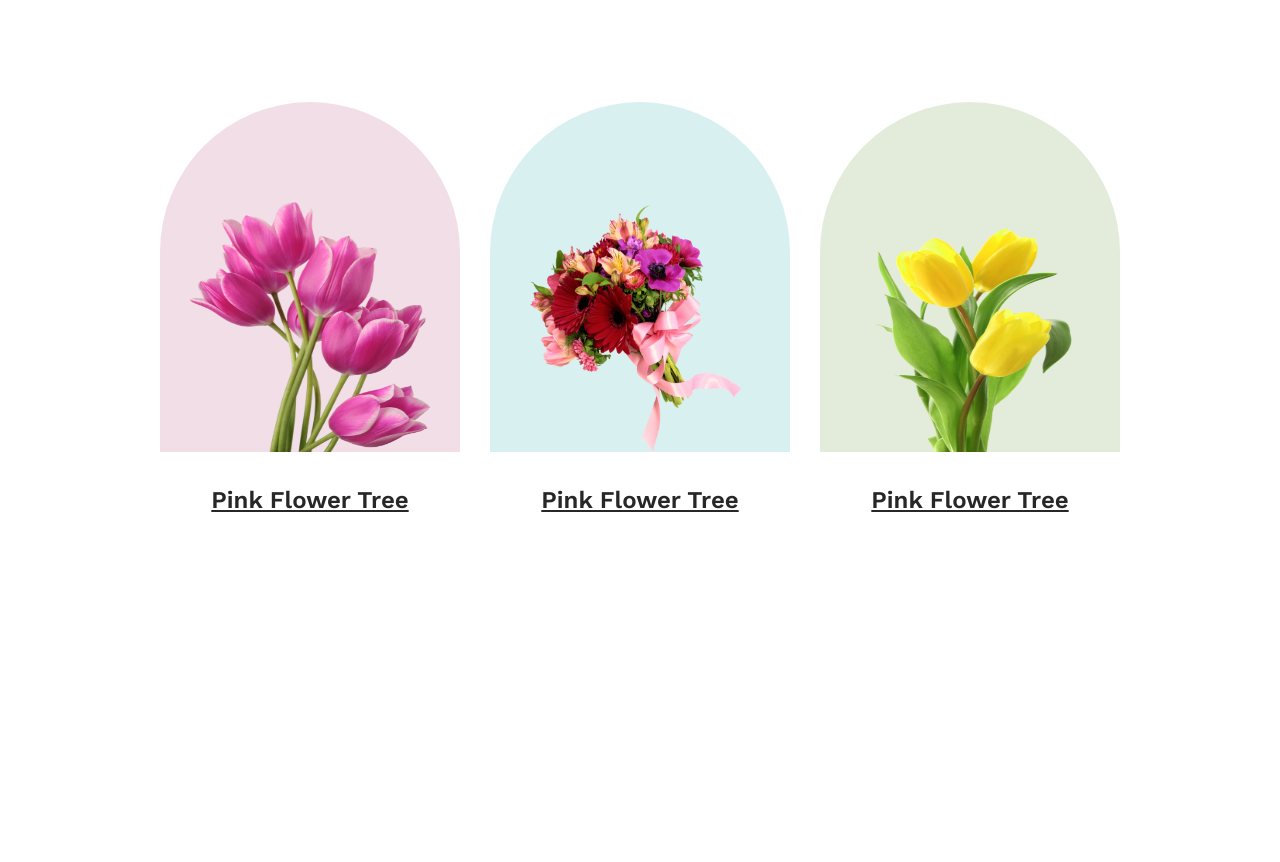
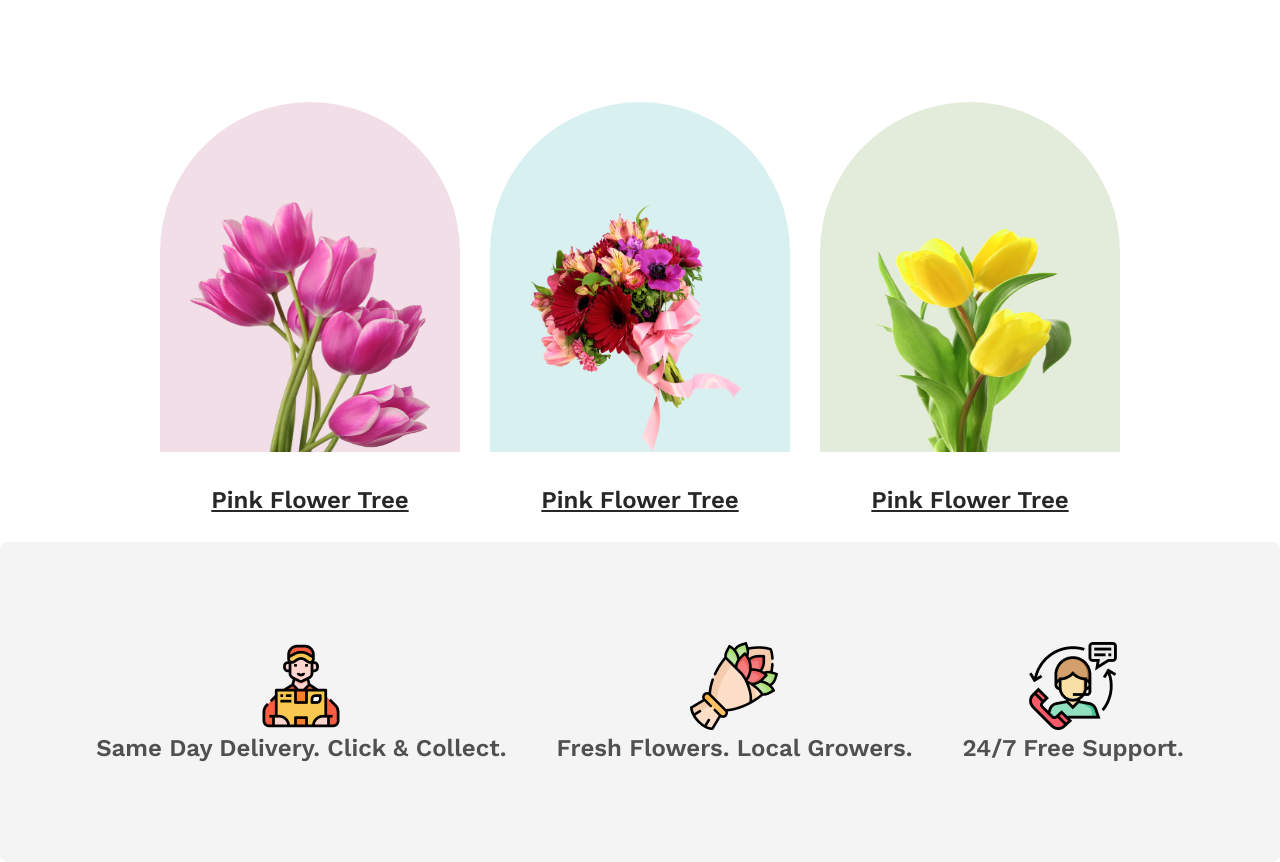
Before and after one commit to Firoz671/flower-shop-web, a plain HTML site: page index.html in a window 1280 px wide. Shown: the part 1114-1976 px from the top of the page. Before the commit the page ends 1628 px from the top, so only its background shows below. Drawn offline with nearby package versions, Linux system fonts and the light colour scheme.

Commit message:
Service Section Added

```diff
--- a/index.html
+++ b/index.html
@@ -61,7 +61,20 @@
             </div>
         </section>
 
-
+        <section class="service-section">
+            <div class="service-item">
+                <img src="./Flower Asset/Group 57.png" alt="">
+                <p class="service-text lato-font">Same Day Delivery. Click & Collect.</p>
+            </div>
+            <div class="service-item">
+                <img src="./Flower Asset/Group 58.png" alt="">
+                <p class="service-text lato-font">Fresh Flowers. Local Growers.</p>
+            </div>
+            <div class="service-item">
+                <img src="./Flower Asset/Group 59.png" alt="">
+                <p class="service-text lato-font">24/7 Free Support.</p>
+            </div>
+        </section>
     </main>
 </body>
 
--- a/styles/style.css
+++ b/styles/style.css
@@ -26,6 +26,7 @@
 
 .light-gray{
     color: rgba(39, 39, 39, 0.6);
+
 }
 .flex{
     display: flex;
@@ -60,10 +61,10 @@
 
 /* Main */
 /* Featured Section */
-.featured-section{
+/* .featured-section{
     max-width: 1440px;
     margin: 0 auto;
-}
+} */
 .featured-header{
 
     padding: 150px;
@@ -120,7 +121,28 @@
     margin-bottom: 0px;
 
 }
+main{
+    max-width: 1440px;
+    margin: 0 auto;
+}
+/* Service Section */
+.service-section{
+    margin-top: 28px;
+    background-color: rgba(39, 39, 39, 0.05);
+    border-radius: 8px;
+    height: 320px;
+    display: flex;
+    justify-content: center;
+    align-items: center;
+    text-align: center;
+    gap: 50px;
+}
+.service-text{
+    font-size: 1.5rem;
+    font-weight: 600;
+    color: rgba(39, 39, 39, 0.8);
 
+}
 @media screen and (max-width:576px) {
     .header-content{
         padding: 15px;
```
